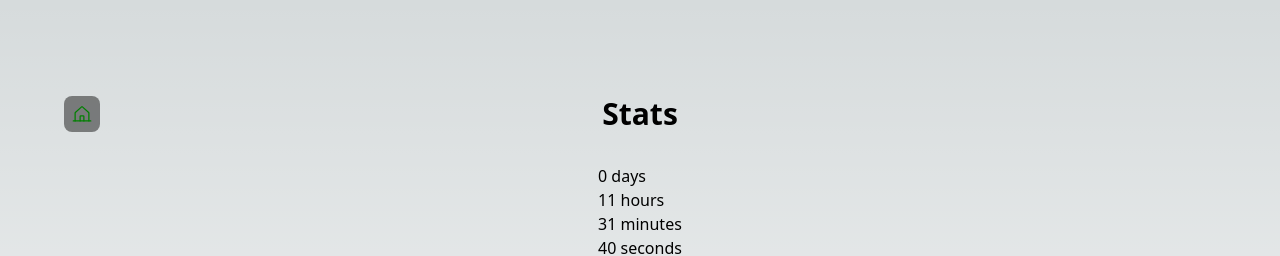
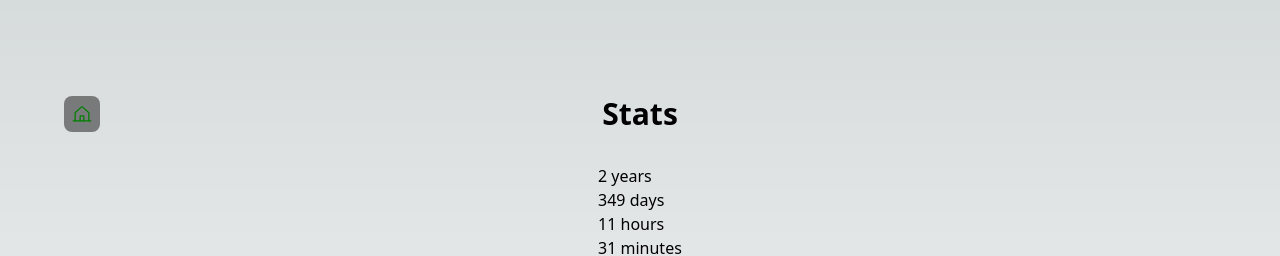
Before and after one commit to ryanfurrh/sam-aswellas-ryan, a Next.js app: page /stats in a window 1280 px wide. Shown: the top 256 px of the page. Built offline with nearby package versions, Linux system fonts and the light colour scheme.

Commit message:
Add year counter

```diff
--- a/src/components/RelationshipCounter.tsx
+++ b/src/components/RelationshipCounter.tsx
@@ -2,6 +2,7 @@
 import { useEffect, useState } from "react";
 
 export default function RelationshipCounter() {
+  const [years, setYears] = useState(0);
   const [days, setDays] = useState(0);
   const [hours, setHours] = useState(0);
   const [minutes, setMinutes] = useState(0);
@@ -11,6 +12,10 @@ export default function RelationshipCounter() {
     const interval = setInterval(() => {
       const now = new Date();
       const difference = now.getTime() - target.getTime();
+      const y = Math.floor(difference / (1000 * 60 * 60 * 24) / 365);
+      setYears(y);
+      const d = Math.floor(difference / (1000 * 60 * 60 * 24) - y * 365);
+      setDays(d);
       const h = Math.floor(
         (difference % (1000 * 60 * 60 * 24)) / (1000 * 60 * 60)
       );
@@ -26,6 +31,7 @@ export default function RelationshipCounter() {
   }, []);
   return (
     <div>
+      <h1>{years} years</h1>
       <h1>{days} days</h1>
       <h1>{hours} hours</h1>
       <h1>{minutes} minutes</h1>
```
